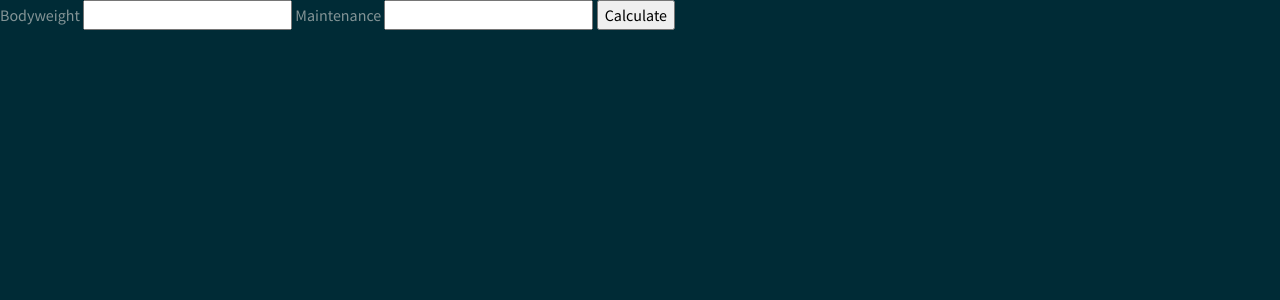
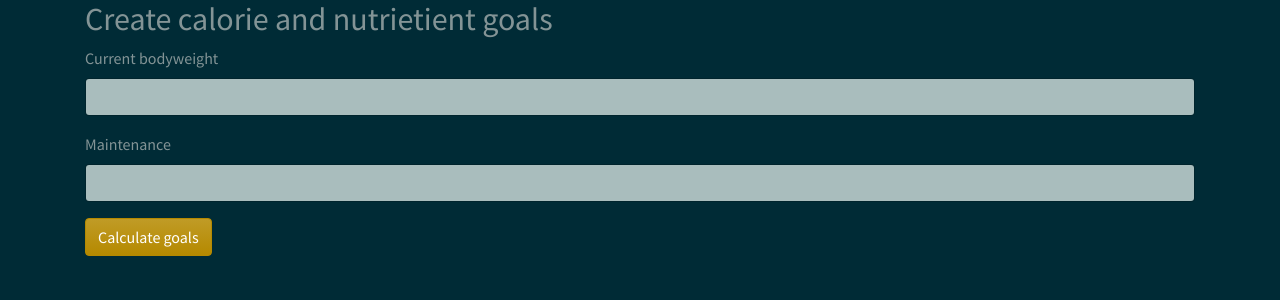
Before and after one commit to marcelhfm/dieta, a Python web app: template flaskr/templates/configure/calculate.html in a window 1280 px wide. Shown: the part 56-356 px from the top of the page. Run offline with Jinja, Linux system fonts and the light colour scheme; the template is opened without the code that fills it, so the values that code supplies are empty.

Commit message:
changed to bootstrap

```diff
--- a/flaskr/templates/configure/calculate.html
+++ b/flaskr/templates/configure/calculate.html
@@ -1,15 +1,22 @@
 {% extends 'base.html' %}
 
-{% block header %}
-  <h1>{% block title %}Calculate Daily Calorie and Nutritient Goals{% endblock %}</h1>
-{% endblock %}
+<h1>{% block title %}Create goals{% endblock %}</h1>
 
 {% block content %}
+<div class="container">
+  <h2 class="display-5">Create calorie and nutrietient goals</h2>
+</div>
+<div class="container">
   <form method="post">
-    <label for="bodyweight">Bodyweight</label>
-    <input name="bodyweight" id="bodyweight" required>
-    <label for="maintenance">Maintenance</label>
-    <input type="maintenance" name="maintenance" id="maintenance" required>
-    <input type="submit" value="Calculate">
+    <div class="mb-3">
+      <label for="bodyweight" class="form-label">Current bodyweight</label>
+      <input type="bodyweight" name="bodyweight" id="bodyweight" required class="form-control" aria-describedby="bodyweightHelp">
+    </div>
+    <div class="mb-3">
+      <label for="maintenance" class="form-label">Maintenance</label>
+      <input type="maintenance" class="form-control" name="maintenance" id="maintenance" required>
+    </div>
+    <button type="submit" class="btn btn-primary">Calculate goals</button>
   </form>
-{% endblock %}
+</div>
+{% endblock  %}
```
